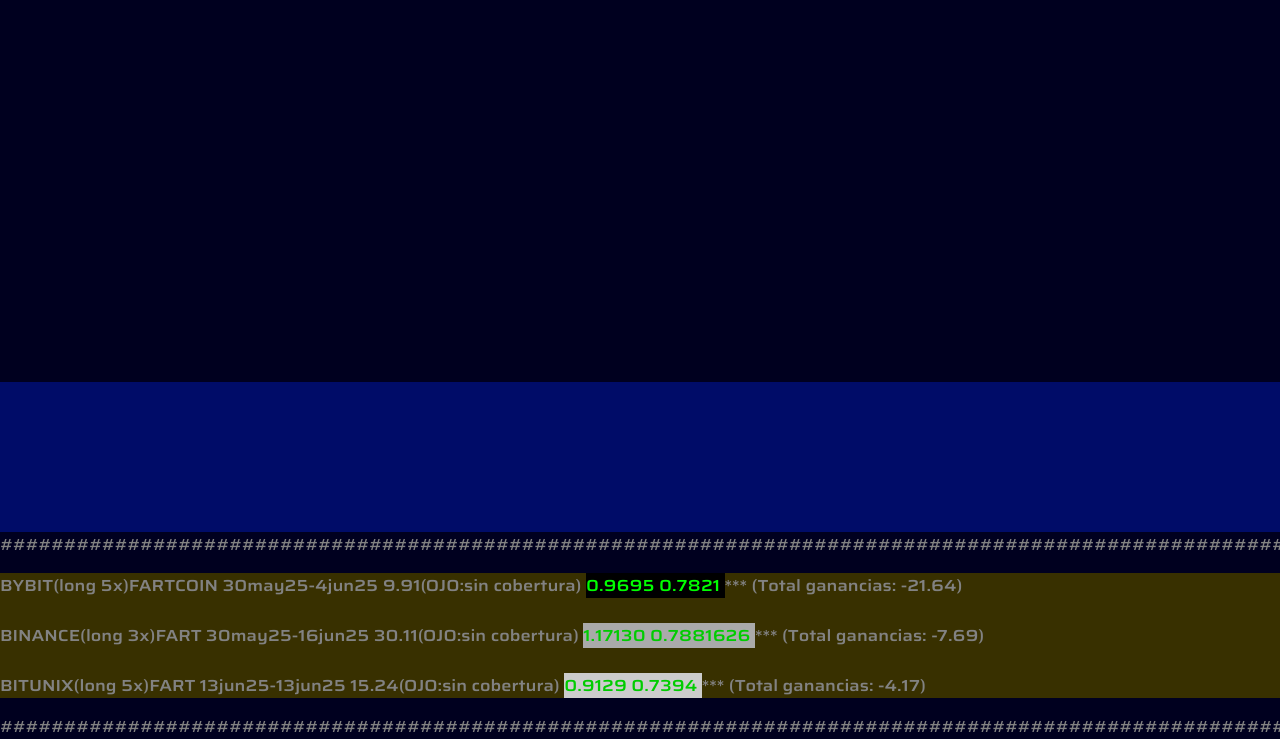
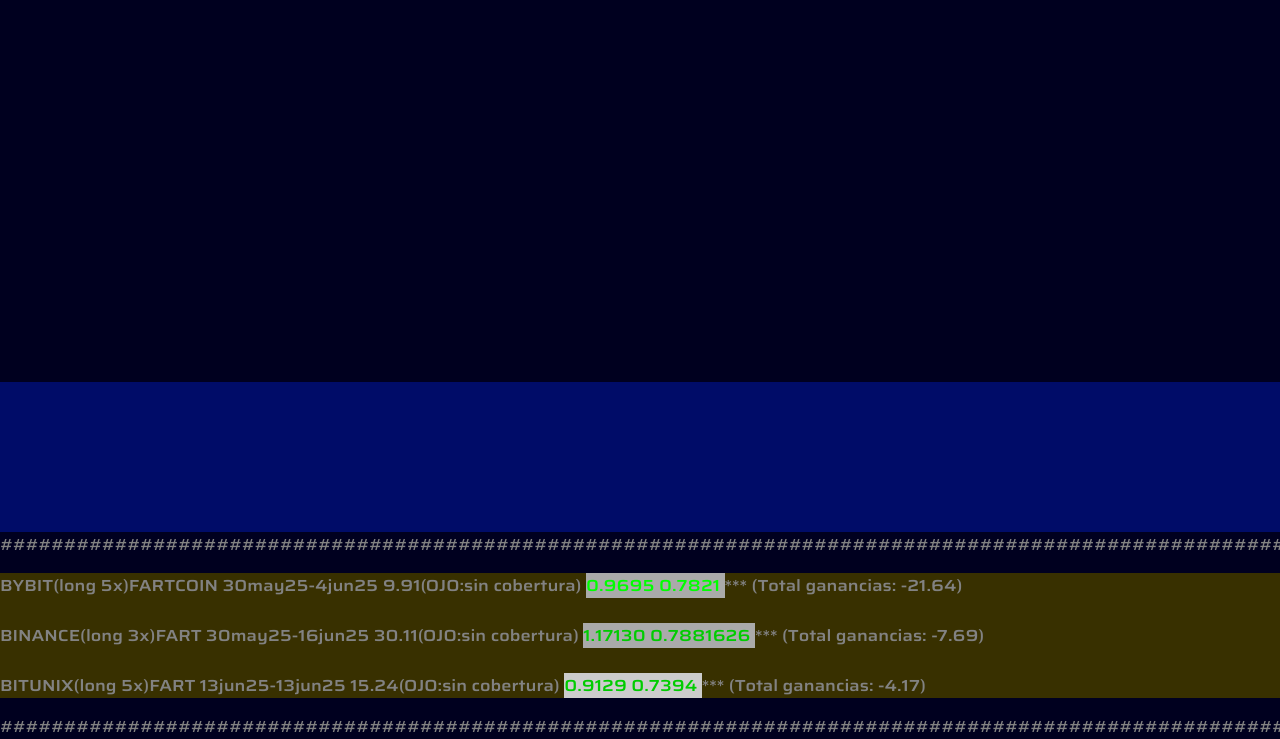
Before and after one commit to Miau19/Miau4, a plain HTML site: page index.html in a window 1280 px wide. Shown: the part 1309-2048 px from the top of the page. Drawn offline with Linux system fonts and the light colour scheme.

Commit message:
Update index.html

```diff
--- a/index.html
+++ b/index.html
@@ -711,7 +711,7 @@
 ################################################################################################################
        <p style="background: #383000;">
 
-          BYBIT(long 5x)FARTCOIN 30may25-4jun25   9.91(OJO:sin cobertura)  <span style="background: #000000;color: #00ff00;"> 0.9695     0.7821    </span> *** (Total ganancias: -21.64)
+          BYBIT(long 5x)FARTCOIN 30may25-4jun25   9.91(OJO:sin cobertura)  <span style="background: #aaaaaa;color: #00ff00;"> 0.9695     0.7821    </span> *** (Total ganancias: -21.64)
           <br><br>
           BINANCE(long 3x)FART 30may25-16jun25   30.11(OJO:sin cobertura)  <span style="background: #aaaaaa;color: #00cc00;"> 1.17130    0.7881626 </span> *** (Total ganancias: -7.69)
           <br><br>
```
